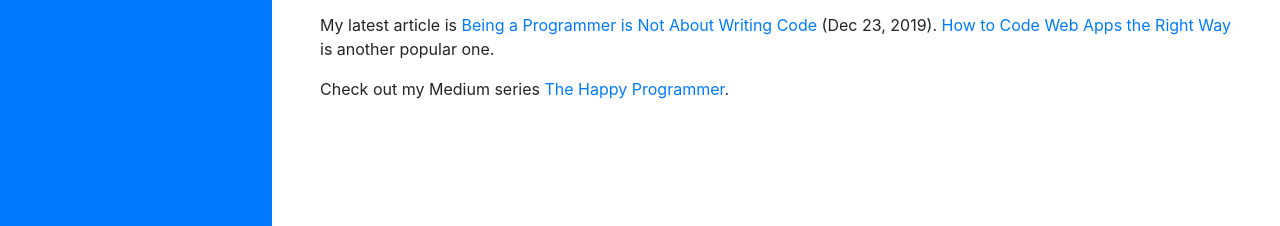
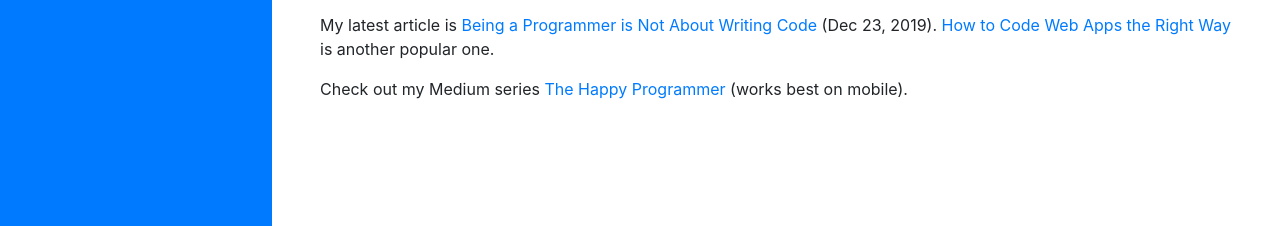
Before and after one commit to nigelbpeck/nigelbpeck-website, a website with bundled scripts: page index.html in a window 1280 px wide. Shown: the part 574-800 px from the top of the page. Built offline with nearby package versions, Linux system fonts and the light colour scheme; a web font is replaced by a local one.

Commit message:
Update intro

```diff
--- a/index.html
+++ b/index.html
@@ -62,7 +62,7 @@
         <p></p>
         <p>I write <a href="https://medium.com/@nigelbpeck">articles on Medium</a>, for <a href="https://medium.com/swlh">The Startup</a> and independently.</p>
         <p>My latest article is <a href="https://medium.com/swlh/being-a-programmer-is-not-about-writing-code-84aa54cb1c61">Being a Programmer is Not About Writing Code</a> (Dec 23, 2019). <a href="https://www.codementor.io/@nigelbpeck/how-to-code-web-apps-the-right-way-uibsw435s">How to Code Web Apps the Right Way</a> is another popular one.</p>
-        <p>Check out my Medium series <a href="https://medium.com/series/the-happy-programmer-64f9a7946b83">The Happy Programmer</a>.</p>
+        <p>Check out my Medium series <a href="https://medium.com/series/the-happy-programmer-64f9a7946b83">The Happy Programmer</a> (works best on mobile).</p>
       </div>
     </section>
 
```
